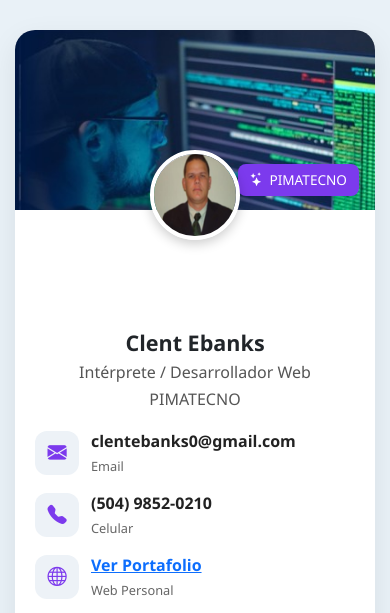
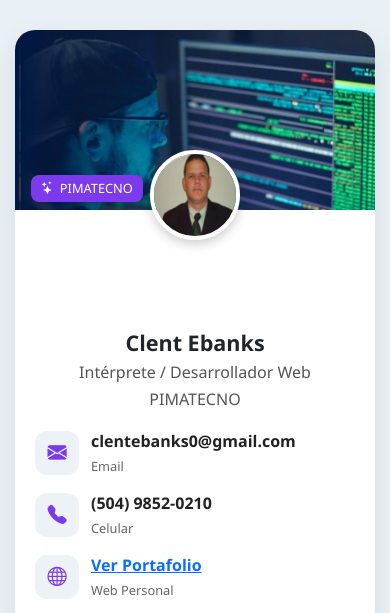
Before and after one commit to clentebanks/business_card, a plain HTML site: page index.html in a window 390 px wide. Shown: the top 613 px of the page. Drawn offline with nearby package versions, Linux system fonts and the light colour scheme.

Commit message:
meejoras

```diff
--- a/index.html
+++ b/index.html
@@ -145,6 +145,16 @@
         margin-top: 50px;
       }
     }
+    @media (max-width: 480px) {
+  .badge-brand {
+    bottom: 8px;
+    left: 16px;
+    right: auto;
+    font-size: 0.8rem;
+    padding: 4px 10px;
+    z-index: 20;
+  }
+}
   </style>
 </head>
 <body>
```
